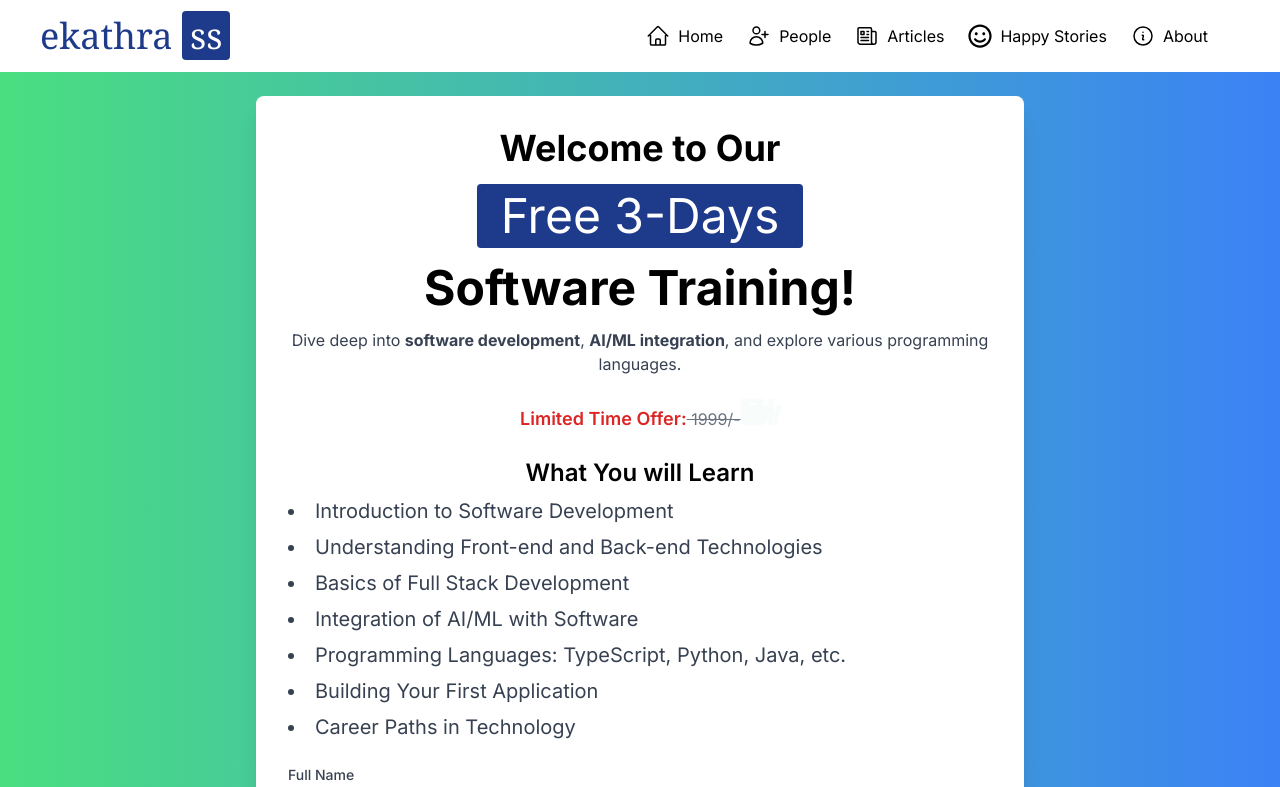
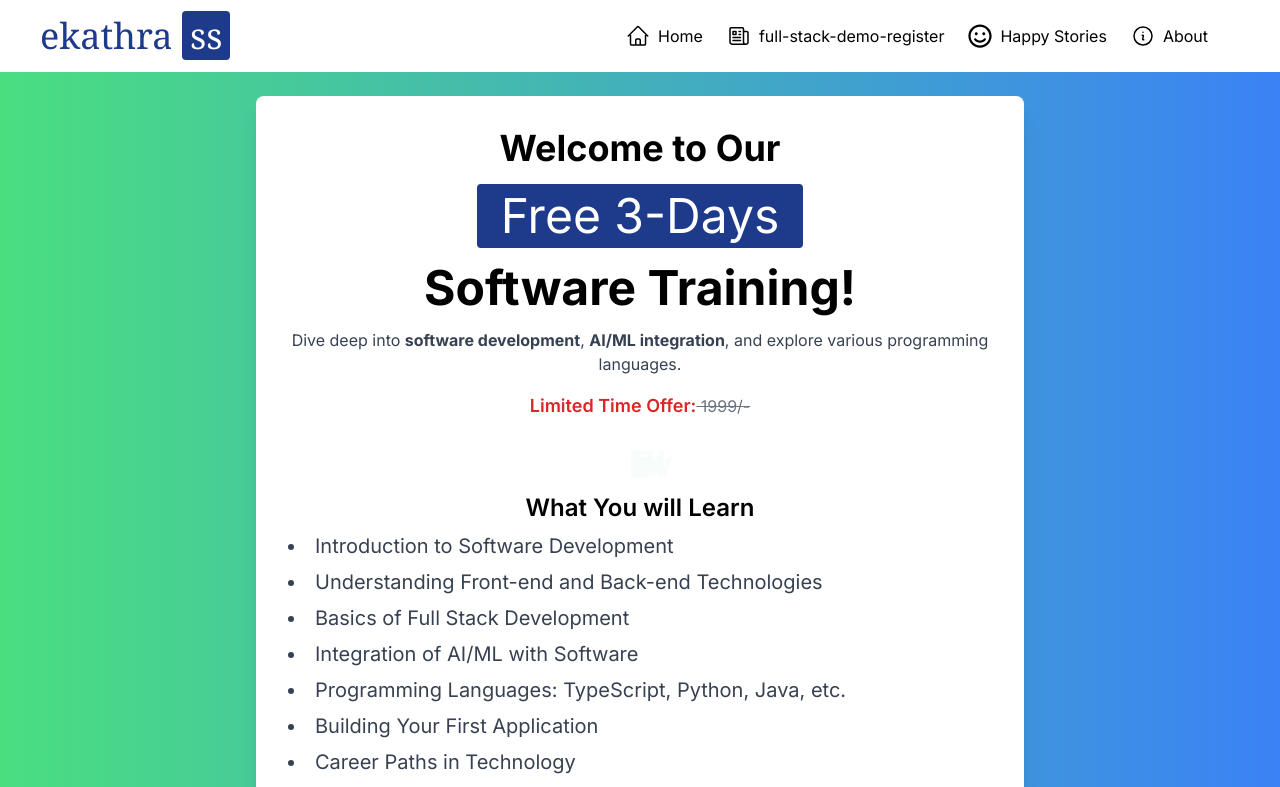
Before and after one commit to Santhosh-CS07/s_s, a Next.js app: page /full-stack-demo-register in a window 1280 px wide. Shown: the top 787 px of the page. Built offline with nearby package versions, Linux system fonts and the light colour scheme.

Commit message:
UI fixes

```diff
--- a/src/app/full-stack-demo-register/page.tsx
+++ b/src/app/full-stack-demo-register/page.tsx
@@ -143,12 +143,14 @@ const LandingPage: React.FC = () => {
               Limited Time Offer:
             </span>
             <span className="line-through text-gray-500"> 1999/-</span>
-            <span className="text-4xl font-bold text-green-600 animate-collapse-and-join">
+          </p>
+          <div className="flex items-center justify-center">
+            <div className="text-4xl font-bold text-green-600 animate-collapse-and-join whitespace-nowrap inline-block">
               Free Now!
-            </span>
-          </p>
+            </div>
+          </div>
 
-          <h2 className="text-2xl font-semibold text-center mb-2">
+          <h2 className="text-2xl font-semibold text-center my-2">
             What You will Learn
           </h2>
           <ul className="list-disc list-inside mb-6 text-gray-700 text-sm sm:text-base md:text-lg lg:text-xl">
--- a/src/components/HomeNavBar/Homenavbar.tsx
+++ b/src/components/HomeNavBar/Homenavbar.tsx
@@ -55,8 +55,9 @@ const Homenavbar = () => {
 
         {/* Menu items absolute positioned */}
         <div
-          className={`absolute top-4 right-0 bg-white mt-2 p-2 rounded shadow-lg ${isOpen ? "block" : "hidden"
-            }`}
+          className={`absolute top-4 right-0 bg-white mt-2 p-2 rounded shadow-lg ${
+            isOpen ? "block" : "hidden"
+          }`}
         >
           <a
             href="/"
@@ -65,19 +66,19 @@ const Homenavbar = () => {
             <HomeIcon className="h-6 w-6" />
             <span>Home</span>
           </a>
-          <a
+          {/* <a
             href="/people"
             className="hover:text-blue-900 flex items-center mb-2 space-x-2"
           >
             <UserPlusIcon className="h-6 w-6" />
             <span>People</span>
-          </a>
+          </a> */}
           <a
-            href="/articles"
+            href="/full-stack-demo-register"
             className="hover:text-blue-900 flex items-center mb-2 space-x-2"
           >
             <NewspaperIcon className="h-6 w-6" />
-            <span>Articles</span>
+            <span>full-stack-demo-register</span>
           </a>
           <a
             href="/happy-stories"
@@ -102,19 +103,19 @@ const Homenavbar = () => {
           <HomeIcon className="h-6 w-6" />
           <span>Home</span>
         </a>
-        <a
+        {/* <a
           href="/people"
           className="hover:text-blue-900 flex items-center space-x-2"
         >
           <UserPlusIcon className="h-6 w-6" />
           <span>People</span>
-        </a>
+        </a> */}
         <a
-          href="/articles"
+          href="/full-stack-demo-register"
           className="hover:text-blue-900 flex items-center space-x-2"
         >
           <NewspaperIcon className="h-6 w-6" />
-          <span>Articles</span>
+          <span>full-stack-demo-register</span>
         </a>
         <a
           href="/happy-stories"
```
